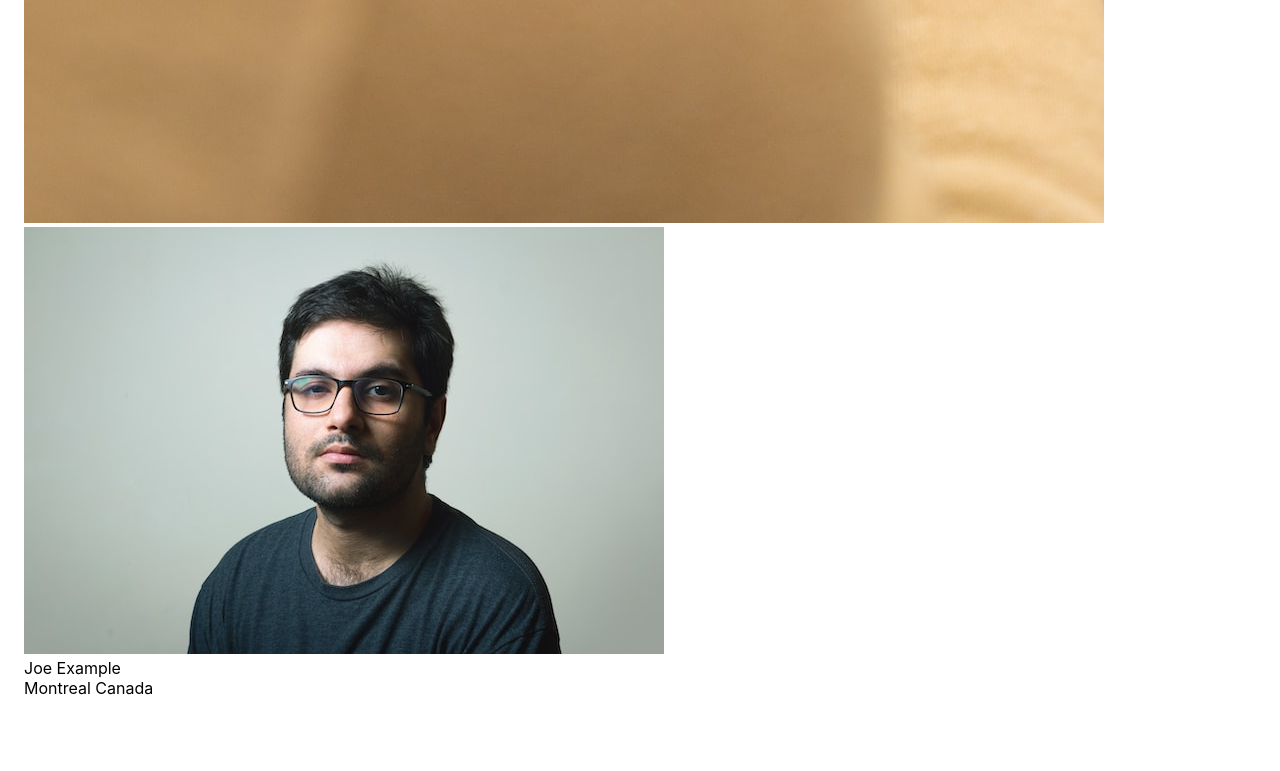
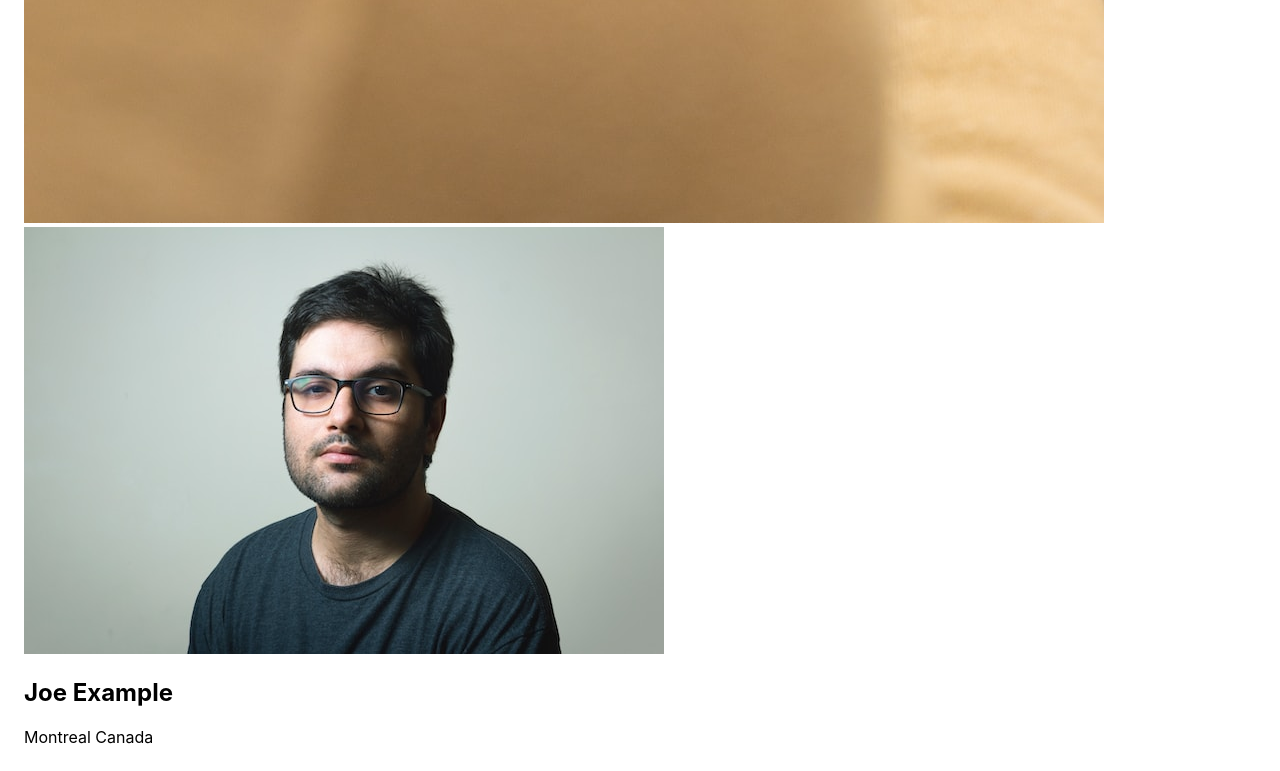
Before and after one commit to Rusgyn/PhotoLabs, a React (Create React App) app in the folder frontend/: page / in a window 1280 px wide. Shown: the part 1771-2542 px from the top of the page. Before the commit the page ends 2493 px from the top, so only its background shows below. Built offline with nearby package versions, Linux system fonts and the light colour scheme; the HTML template or start-up script is replaced by a standard one.

Commit message:
Building a component using props

```diff
--- a/frontend/src/App.jsx
+++ b/frontend/src/App.jsx
@@ -3,11 +3,29 @@ import React from 'react';
 import PhotoListItem from './components/PhotoListItem';
 import './App.scss';
 
+const sampleDataForPhotoListItem = {
+  id: "1",
+  location: {
+    city: "Montreal",
+    country: "Canada",
+  },
+  imageSource: `${process.env.PUBLIC_URL}/Image-1-Regular.jpeg`,
+  username: "Joe Example",
+  profile: `${process.env.PUBLIC_URL}/profile-1.jpg`,
+};
+
 // Note: Rendering a single component to build components in isolation
 const App = () => {
   return (
     <div className="App">
-      <PhotoListItem />
+      <PhotoListItem
+        id={sampleDataForPhotoListItem.id}
+        imageSource={sampleDataForPhotoListItem.imageSource}
+        profile={sampleDataForPhotoListItem.profile}
+        username={sampleDataForPhotoListItem.username}
+        city={sampleDataForPhotoListItem.location.city}
+        country={sampleDataForPhotoListItem.location.country}
+      />
     </div>
   );
 };
--- a/frontend/src/components/PhotoListItem.jsx
+++ b/frontend/src/components/PhotoListItem.jsx
@@ -2,30 +2,19 @@ import React from "react";
 
 import "../styles/PhotoListItem.scss";
 
-
-
-const sampleDataForPhotoListItem = {
-  id: "1",
-  location: {
-    city: "Montreal",
-    country: "Canada",
-  },
-  imageSource: `${process.env.PUBLIC_URL}/Image-1-Regular.jpeg`,
-  username: "Joe Example",
-  profile: `${process.env.PUBLIC_URL}/profile-1.jpg`,
-};
-
-const PhotoListItem = () => {
+const PhotoListItem = (props) => {
   /* Insert React */
+  const {id, imageSource, profile, username, city, country} = props
 
   return (
     <div>
       <h2>PhotoListItem Component</h2>
-      <img src={sampleDataForPhotoListItem.imageSource} alt="Photo"></img> <br/>
-      <img src={sampleDataForPhotoListItem.profile} alt="user profile image"></img> <br/>
-      {sampleDataForPhotoListItem.username} <br/>
-      {sampleDataForPhotoListItem.location.city} {sampleDataForPhotoListItem.location.country}
-
+      <div key={id}>
+        <img src={imageSource} alt="Photo"></img> <br/>
+        <img src={profile} alt="user profile image"></img> <br/>
+        <h2> {username} </h2>
+        <span>{city} {country}</span>
+      </div>
     </div>
   );
 };
```
